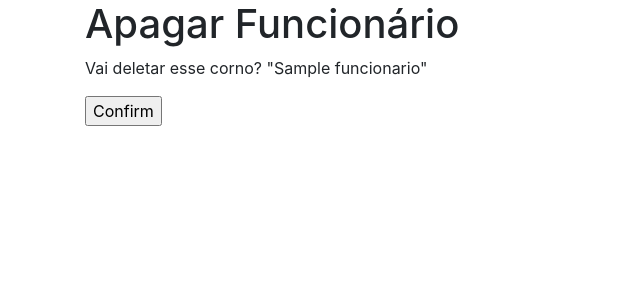
After one commit to adelson111/SAPH, a Django app: template SAPH/apps/funcionario/templates/funcionario/funcionario_confirm_delete.html in a window 1280 px wide. The commit adds this page. Shown: the top 300 px of the page, without its empty margins (0-640 px from the left). Run offline with Django 3.2, Linux system fonts and the light colour scheme; the template is opened without the code that fills it: values that come from a table or form of the project are taken from there, others are empty; tables that the repository leaves empty hold one stand-in row (values such as "Sample post"); parts of the project's set-up code (start-up, migrations or seed data) failed here and were passed over; some libraries are stand-ins or nearby versions.

Commit message:
apagar funcionario

```diff
--- /dev/null
+++ b/SAPH/apps/funcionario/templates/funcionario/funcionario_confirm_delete.html
@@ -0,0 +1,12 @@
+{% extends 'base.html' %}
+
+{% block main %}
+    <h1>Apagar Funcionário</h1>
+
+<form method="post">
+    {% csrf_token %}
+    <p>Vai deletar esse corno? "{{ funcionario.nome }}"</p>
+    <input type="submit" value="Confirm">
+</form>
+
+{% endblock %}
--- a/SAPH/apps/funcionario/templates/funcionario/funcionario_list.html
+++ b/SAPH/apps/funcionario/templates/funcionario/funcionario_list.html
@@ -10,6 +10,8 @@
                 <br>
                 Telefone: {{funcionario.telefone}}
             </a>
+            <a href="{% url 'apagar_funcionario' funcionario.pk %}">Deletar</a>
+
         </li>
     {%endfor%}
     </ul>
--- a/SAPH/apps/funcionario/urls.py
+++ b/SAPH/apps/funcionario/urls.py
@@ -1,10 +1,11 @@
 from django.urls import path
 
 
-from .views import CadastrarFuncionario, AtualizarFuncionario, ListarFuncionarios
+from .views import CadastrarFuncionario, AtualizarFuncionario, ListarFuncionarios, ApagarFuncionario
 
 urlpatterns = [
     path('cadastrar-funcionario/', CadastrarFuncionario.as_view(), name="cadasrtrar_funcionario"),
     path('atualizar-funcionario/<int:pk>/', AtualizarFuncionario.as_view(), name="atualizar_funcionario"),
+    path('apagar-funcionario/<int:pk>/', ApagarFuncionario.as_view(), name="apagar_funcionario"),
     path('listar-funcionarios/', ListarFuncionarios.as_view(), name="listar_funcionarios"),
 ]
```
Also changed, not shown: SAPH/apps/funcionario/views.py (+6 -1 lines).
